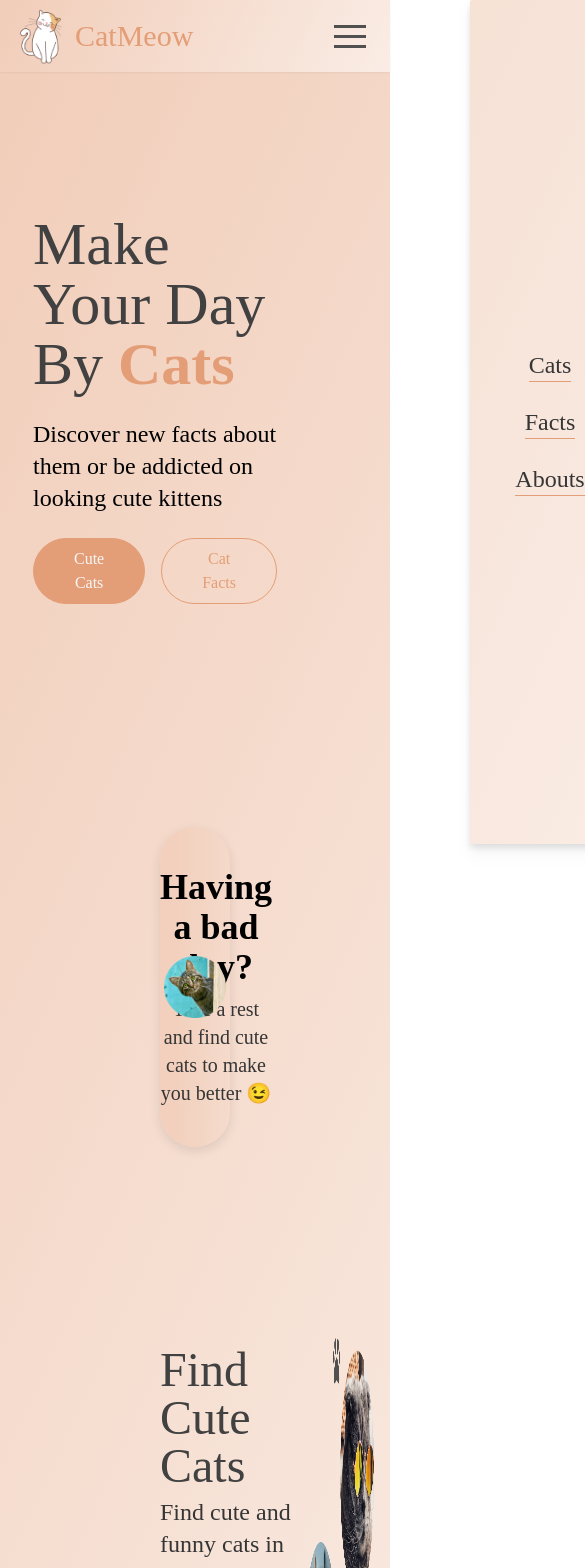
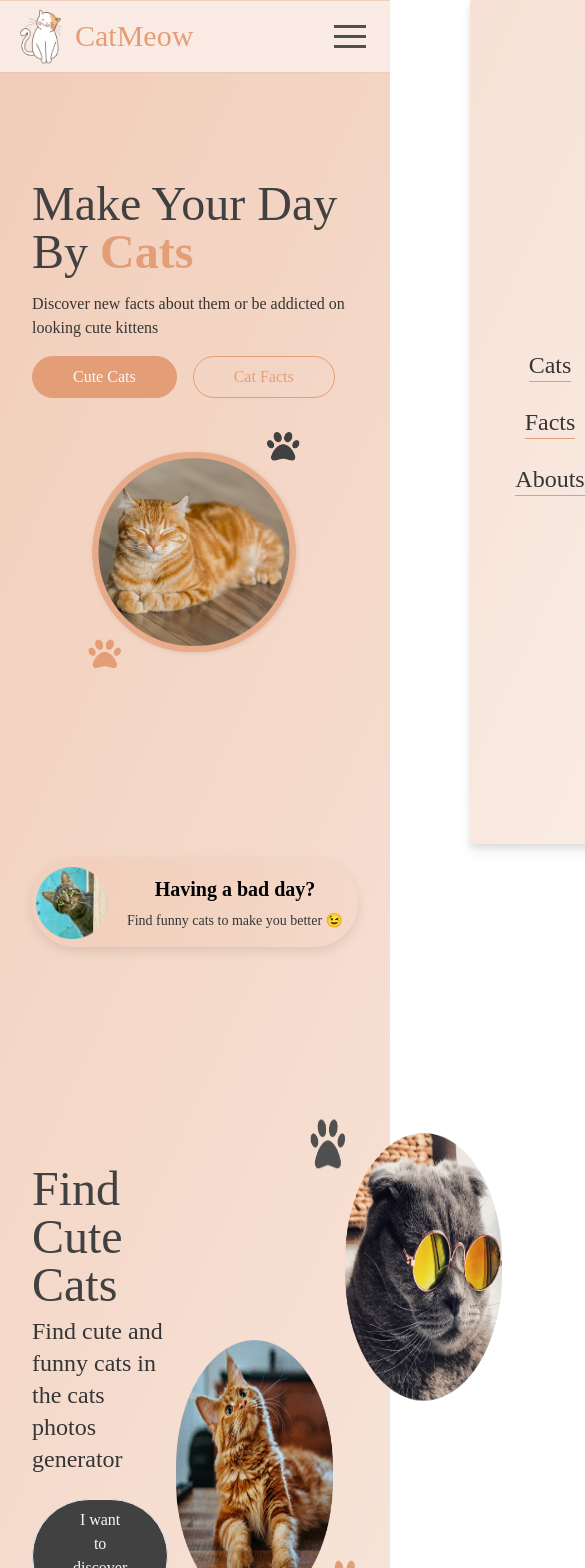
Before and after one commit to GabrielSouzaCosta/catmeow, a Next.js app: page / in a window 390 px wide. Shown: the top 1568 px of the page, 585 px wide, since content can reach past the window. Built offline with nearby package versions, Linux system fonts and the light colour scheme; a web font is replaced by a local one.

Commit message:
responsive adjustments

```diff
--- a/layout/Footer.tsx
+++ b/layout/Footer.tsx
@@ -4,13 +4,13 @@ import { Logo } from '../components/ui'
 
 const Footer = () => {
   return (
-    <footer className='bg-dark font-secondary'>
+    <footer className='bg-dark font-secondary drop-shadow-[0_0px_-10px_rgba(0,0,0,0.25)]'>
 
       <div className='container mx-auto px-2 py-4'>
 
-        <div className='flex items-center justify-between'>
+        <div className='flex flex-col lg:flex-row items-center justify-between'>
           <Logo hasSlogan />
-          <ul className="flex gap-x-16 items-center text-light text-2xl">
+          <ul className="flex gap-x-6 lg:gap-x-16 items-center text-light lg:text-2xl mt-4 ">
               <li>
                   <Link href="/">
                       Home
@@ -38,13 +38,14 @@ const Footer = () => {
 
       <div className='py-2 bg-[#454545]'>
         <div className="container text-light mx-auto">
-          <div className="flex justify-between">
+          <div className="flex justify-between text-xs lg:text-lg px-2">
             <p>
               Copyright © 2022 CatMeow
             </p>
             <p>
-              Website developed by Gabriel S. Costa
+              Developed by Gabriel S. Costa
             </p>
+
           </div>
         </div>
       </div>
--- a/layout/Layout.tsx
+++ b/layout/Layout.tsx
@@ -10,7 +10,9 @@ const Layout = ({ children } : Props) => {
   return (
     <div className='min-h-screen flex flex-col justify-between body-background'>
         <Navbar />
-          { children }
+          <div>
+            { children }
+          </div>
         <Footer />
     </div>
   )
--- a/layout/Navbar.tsx
+++ b/layout/Navbar.tsx
@@ -8,13 +8,13 @@ const Navbar = () => {
   const [ isSidebarToggled, setIsSidebarToggled ] = useState(false);
 
   return (
-    <nav className='bg-white/0.8 font-secondary shadow-sm sticky top-0 z-20'>
-        <div className='body-background container mx-auto flex justify-between items-center py-1.5 lg:py-4 px-4 z-20 relative'>
+    <div className="nav-background sticky top-0 inset-x-0 shadow-sm">
+        <nav className='bg-white/0.9 font-secondary z-20'>
+            <div className='container py-1.5 mx-auto flex justify-between items-center lg:py-4 px-4 z-30 relative'>
                 <Logo />
                 <div className="lg:hidden" >
                     <Hamburger toggled={isSidebarToggled} onToggle={() => setIsSidebarToggled(prevState => !prevState)} color={isSidebarToggled ? '#E49E77' : '#505050'} />
                 </div>
-
                 <ul className="hidden lg:flex gap-x-16 items-center text-darkSecondary text-2xl ">
                     <li>
                         <Link href="/cats">
@@ -32,10 +32,8 @@ const Navbar = () => {
                         </Link>
                     </li>
                 </ul>
-
             </div>
-
-        <aside className={ ` ${isSidebarToggled ? 'right-0' : '-right-60'} flex fixed inset-y-0 gradient-background transition-all duration-300 w-40 h-screen items-center z-10 drop-shadow-lg rounded-l-sm` }>
+            <aside className={ ` ${isSidebarToggled ? 'right-0' : '-right-60'} flex lg:hidden fixed inset-y-0 gradient-background transition-all duration-300 w-40 h-screen items-center z-20 drop-shadow-lg rounded-l-sm` }>
                 <ul className="flex flex-col gap-y-6 items-center text-darkSecondary text-2xl w-full">
                     <li className='border-b border-primary'>
                         <Link href="/cats">
@@ -55,6 +53,7 @@ const Navbar = () => {
                 </ul>
             </aside>
         </nav>
+    </div>
   )
 }
 
--- a/pages/index.tsx
+++ b/pages/index.tsx
@@ -20,14 +20,14 @@ export default function Home() {
 
       <Layout>
         <header>
-          <div className="container mx-auto px-40">
+          <div className="container mx-auto px-8 xl:px-40">
 
-            <div className="flex items-center justify-center gap-x-20 min-h-80vh">
-              <div className="flex flex-col gap-y-6 flex-wrap">
-                <h1 className='text-6xl text-dark'>
+            <div className="flex flex-col lg:flex-row items-center justify-center gap-x-20 min-h-80vh mt-8">
+              <div className="flex flex-col gap-y-4 lg:gap-y-6 flex-wrap">
+                <h1 className='text-5xl xl:text-6xl text-dark'>
                   Make Your Day By <span className='text-primary font-bold'>Cats</span>
                 </h1>
-                <p className='text-2xl'>
+                <p className='lg:text-2xl text-darkSecondary'>
                   Discover new facts about them or be addicted on looking cute kittens
                 </p>
                 <div className="flex gap-x-4">
@@ -47,7 +47,7 @@ export default function Home() {
 
             <CatsPhotosSection />
 
-            {/* <CatFactsSection /> */}
+            <CatFactsSection />
 
           </div>
         </header>
@@ -57,21 +57,29 @@ export default function Home() {
 }
 
 const HeaderImage = () => (
-  <div className='flex flex-col'>
-    <Image src={OrangeCat} alt="" width={600} />
+  <div className='relative w-60 h-60 xl:w-80 xl:h-80 my-8'>
+    <Image src={OrangeCat} alt="" fill className='object-contain' />
   </div>
 )
 
 const PillSection = () => (
-  <section className='py-20 flex items-center w-full'>
-    <div className="flex rounded-full w-full py-10 relative home-pill-button">
-      <Image src={CuriousCat} alt="" className='absolute inset-y-0 left-0 h-full w-fit object-contain p-1' />
-      <div className='mx-auto text-center'>
-        <h2 className='text-4xl mb-2 font-bold'>
+  <section className='flex items-center w-full py-20'>
+    <div className="flex items-center rounded-full w-full py-1 relative home-pill-button">
+      <div className="relative w-20 h-20 lg:w-24 lg:h-24">
+        <Image
+          src={CuriousCat}
+          alt=""
+          className='sticky inset-y-0 object-cover p-1'
+          fill
+        />
+      </div>
+
+      <div className='mx-auto text-center px-2'>
+        <h2 className='text-xl lg:text-4xl mb-2 font-bold'>
           Having a bad day?
         </h2>
-        <p className='text-xl text-darkSecondary'>
-          Take a rest and find cute cats to make you better &#128521;
+        <p className='text-sm lg:text-xl text-darkSecondary'>
+          Find funny cats to make you better &#128521;
         </p>
       </div>
     </div>
--- a/styles/globals.css
+++ b/styles/globals.css
@@ -17,6 +17,11 @@ body {
   background-image: linear-gradient(114.46deg, rgba(228, 158, 119, 0.5) 5.08%, rgba(228, 158, 119, 0.2) 98.04%);
 }
 
+.nav-background {
+  background: #fff;
+  background-image: linear-gradient(0deg, rgba(228, 158, 119, 0.2) 98.04%, rgba(228, 158, 119, 0.5) 5.08%);
+}
+
 .gradient-background {
   background: #fff;
   background-image: linear-gradient(114.46deg, rgba(228, 158, 119, 0.3) 5.08%, rgba(228, 158, 119, 0.2) 98.04%);
```
Lines whose indentation alone changed are shown as unchanged.
